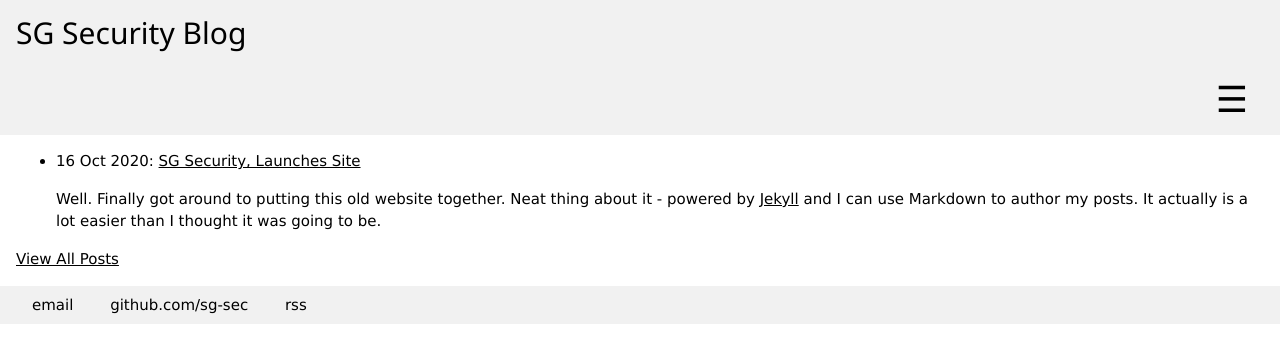
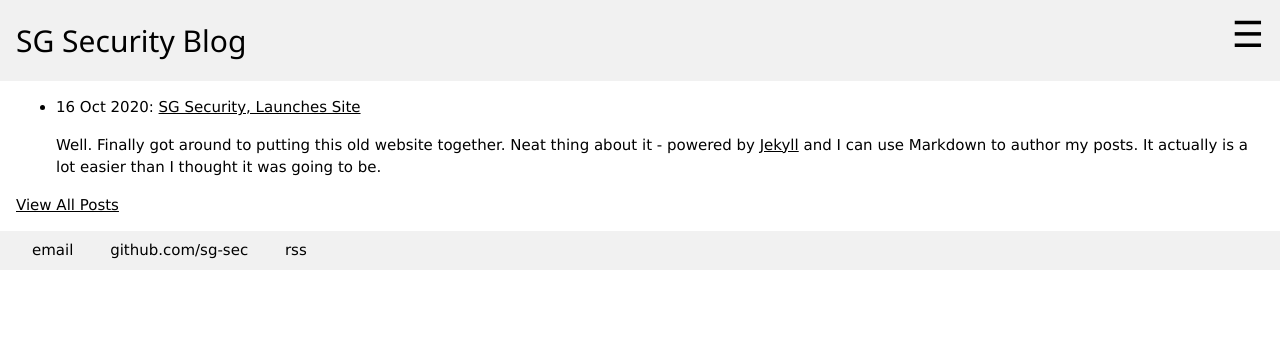
Before and after one commit to sg-sec/sg-sec.github.io, a Jekyll site: the page built from index.html, in a window 1280 px wide. Shown: the top 363 px of the page. Built offline with Jekyll 4.4.1, drawn with Linux system fonts in a browser that asks for light colours.

Commit message:
Update default.html

```diff
--- a/_layouts/default.html
+++ b/_layouts/default.html
@@ -13,9 +13,9 @@
                                 <a class="w3-bar-item w3-button" href="/blog">Posts</a>
                                 <a class="w3-bar-item w3-button" href="/blog/tags.html">Tags</a>
                         </nav>
-			<header class="w3-container w3-light-grey">
-                                <h2>SG Security Blog</h2>
-                                <button class="w3-button w3-light-grey w3-xxlarge w3-right" onclick="w3_open()">&#9776;</button>
+			<header class="w3-bar w3-light-grey">
+                                <h2 class="w3-bar-item">SG Security Blog</h2>
+                                <button class="w3-button w3-bar-item w3-light-grey w3-xxlarge w3-right" onclick="w3_open()">&#9776;</button>
 			</header>
 
 			<div class="w3-container" >
```
